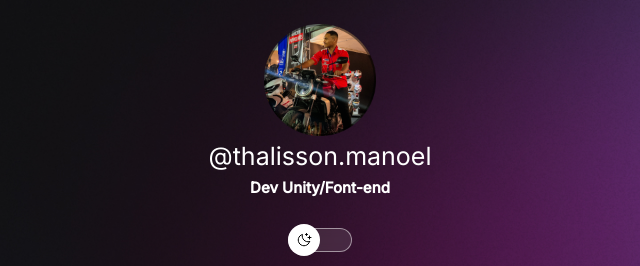
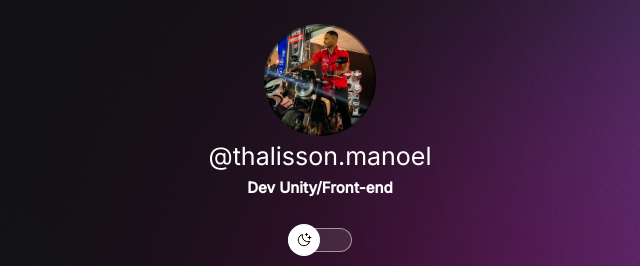
Before and after one commit to ThalissonNG/PrimeiroSite-HTML-CSS, a plain HTML site: page index.html in a window 1280 px wide. Shown: the top 266 px of the page, 320-960 px from the left. Drawn offline with nearby package versions, Linux system fonts and the light colour scheme.

Commit message:
nome escrito errado

```diff
--- a/index.html
+++ b/index.html
@@ -17,7 +17,7 @@
       <div id="profile">
         <img src="./assets/avatar.png" alt="Foto de Thalisson" />
         <p id="nomePrincipal">@thalisson.manoel</p>
-        <p id="funcao">Dev Unity/Font-end</p>
+        <p id="funcao">Dev Unity/Front-end</p>
       </div>
 
       <div id="switch" onclick="toggleMode()">
```
